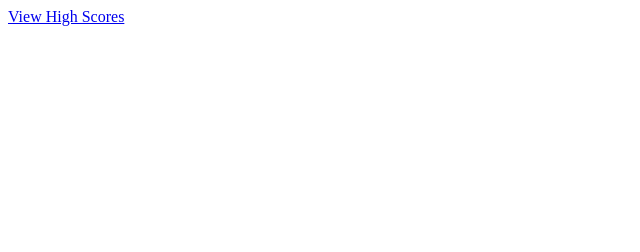
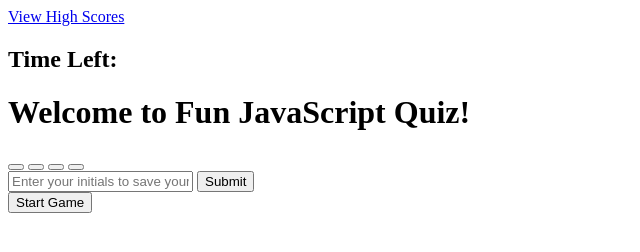
Before and after one commit to PierTwo/fun-js-quiz, a plain HTML site: page index.html in a window 1280 px wide. Shown: the whole page, without its empty margins (0-640 px from the left). Drawn offline with Linux system fonts and the light colour scheme.

Commit message:
Updated HTML with elements needed for quiz

```diff
--- a/assets/js/questions.js
+++ b/assets/js/questions.js
@@ -30,7 +30,7 @@ var questions = [
         answer: "else"
     },
     {
-        question: "What operator is used when assigning a variable its value",
+        question: "What operator is used when assigning a variable its value?",
         choices: ["=", "?", "===", "!="],
         answer: "="
     }
--- a/index.html
+++ b/index.html
@@ -12,8 +12,29 @@
 
 <body>
     <a href="./scores.html">View High Scores</a>
+
+    <h2 id="time">Time Left: <span id="timer"></span></h2>
+
+    <main class="flexbox">
+        <h1 id="quizTitle">Welcome to Fun JavaScript Quiz!</h1>
+
+        <div id="container">
+            <button id="choice1" class="choiceBtn"></button>
+            <button id="choice2" class="choiceBtn"></button>
+            <button id="choice3" class="choiceBtn"></button>
+            <button id="choice4" class="choiceBtn"></button>
+        </div>
+
+        <div>
+            <input id="initials" type="text" placeholder="Enter your initials to save your score!">
+            <button id="submit" type="submit">Submit</button>
+        </div>
+
+        <button id="start">Start Game</button>
+    </main>
+
     <script src="./assets/js/questions.js"></script>
-    <script src="./assets/js/script.js"></script>
+    <!-- <script src="./assets/js/script.js"></script> -->
 </body>
 
 </html>
```
